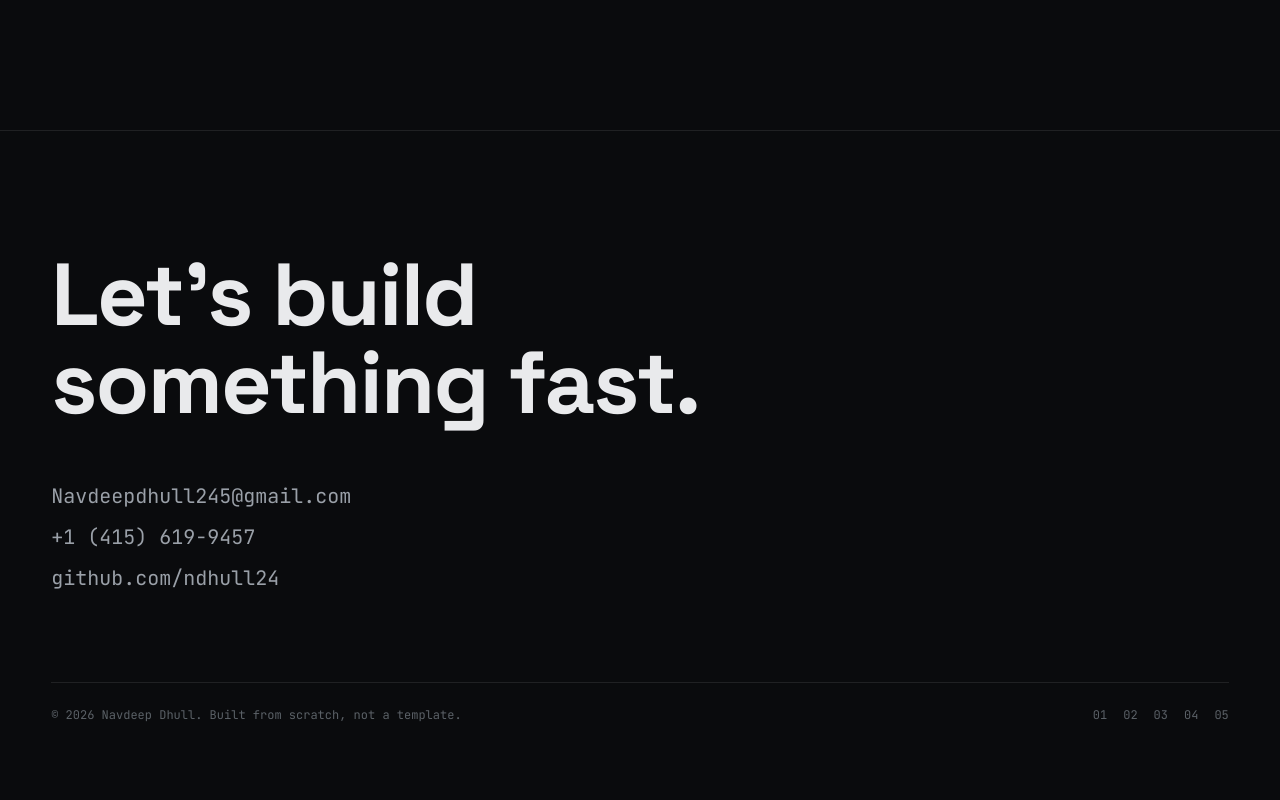
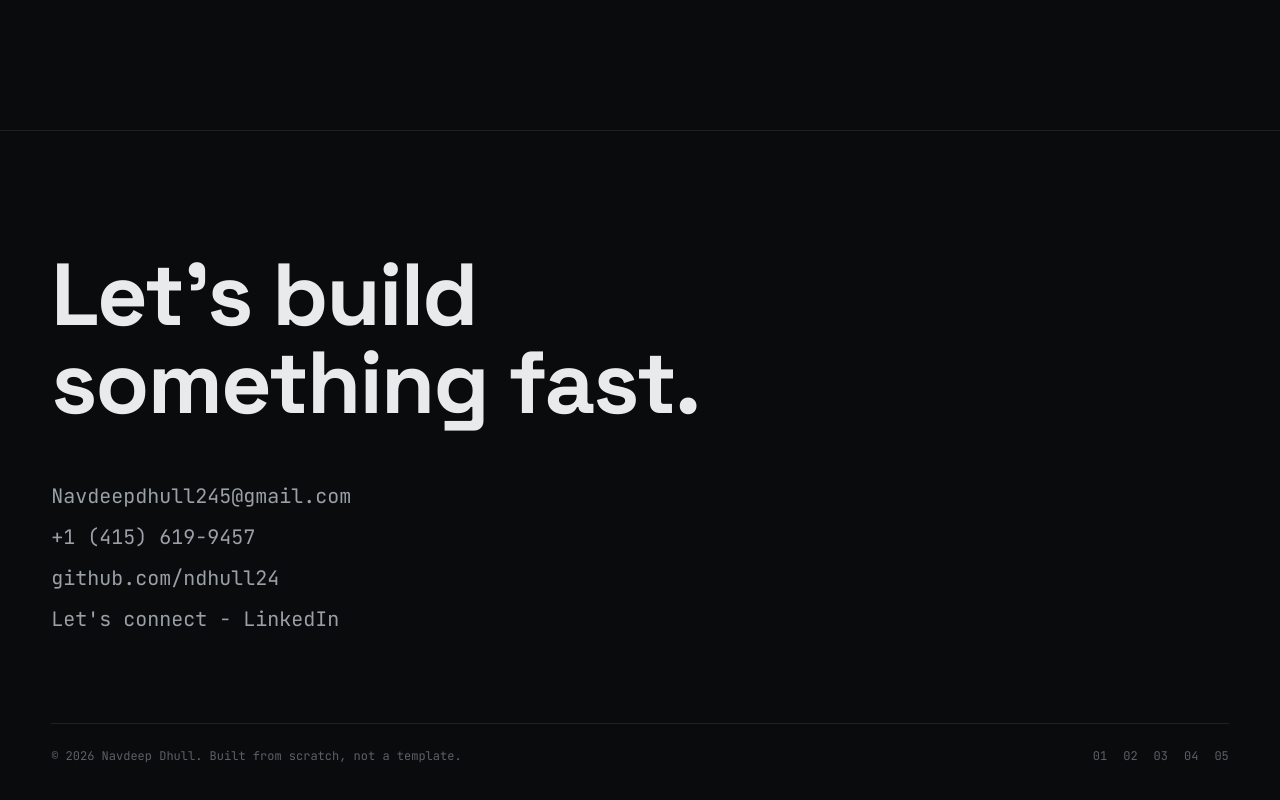
Before and after one commit to ndhull24/navdeep-site, a plain HTML site: page index.html in a window 1280 px wide. Shown: the part 6289-7089 px from the top of the page. Before the commit the page ends 7052 px from the top, so only its background shows below. Drawn offline with Linux system fonts and the light colour scheme.

Commit message:
added linkedin

```diff
--- a/index.html
+++ b/index.html
@@ -369,6 +369,7 @@
       <a href="mailto:Navdeepdhull245@gmail.com">Navdeepdhull245@gmail.com</a>
       <a href="tel:+14156199457">+1 (415) 619-9457</a>
       <a href="https://github.com/ndhull24" target="_blank" rel="noopener">github.com/ndhull24</a>
+      <a href="https://www.linkedin.com/in/navdeepdhull/" target="_blank" rel="noopener">Let's connect - LinkedIn</a>
     </div>
   </div>
   <div class="footer-bottom">
```
Also changed, not shown: 1 other file.
